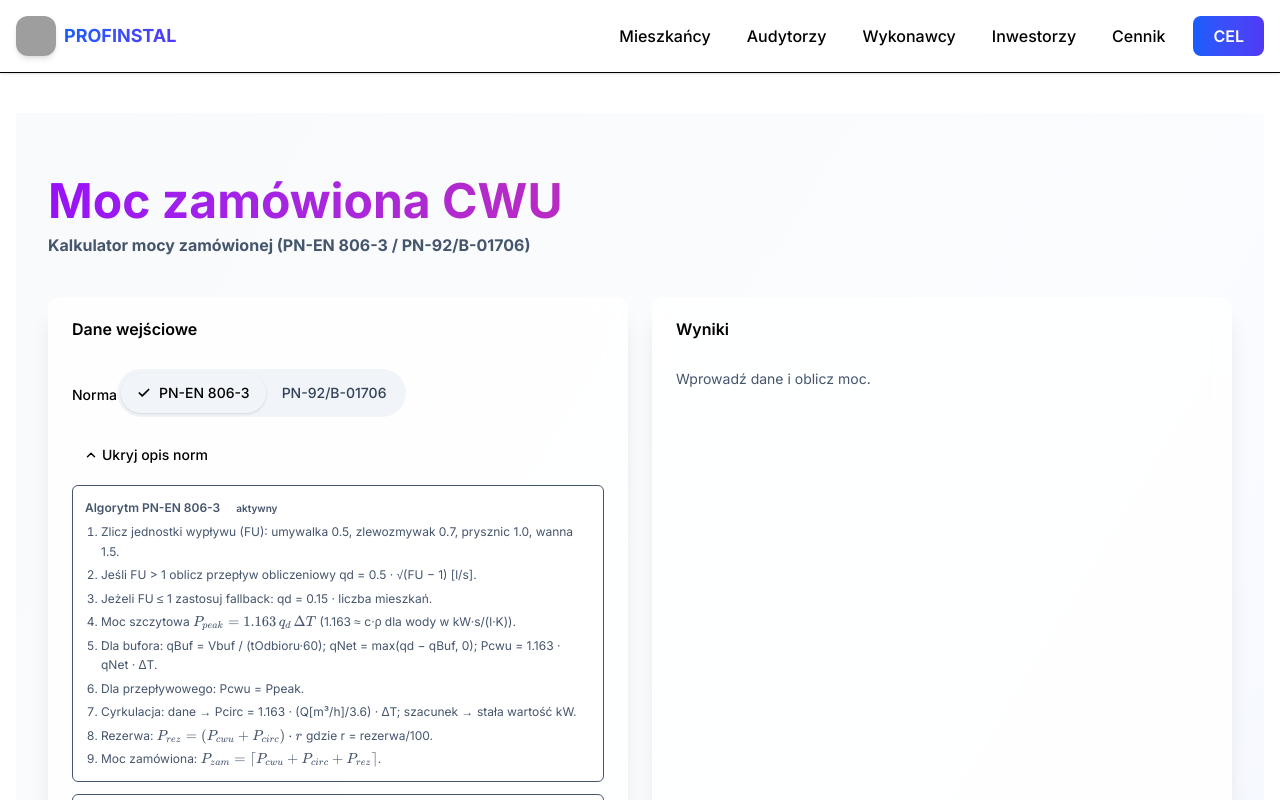
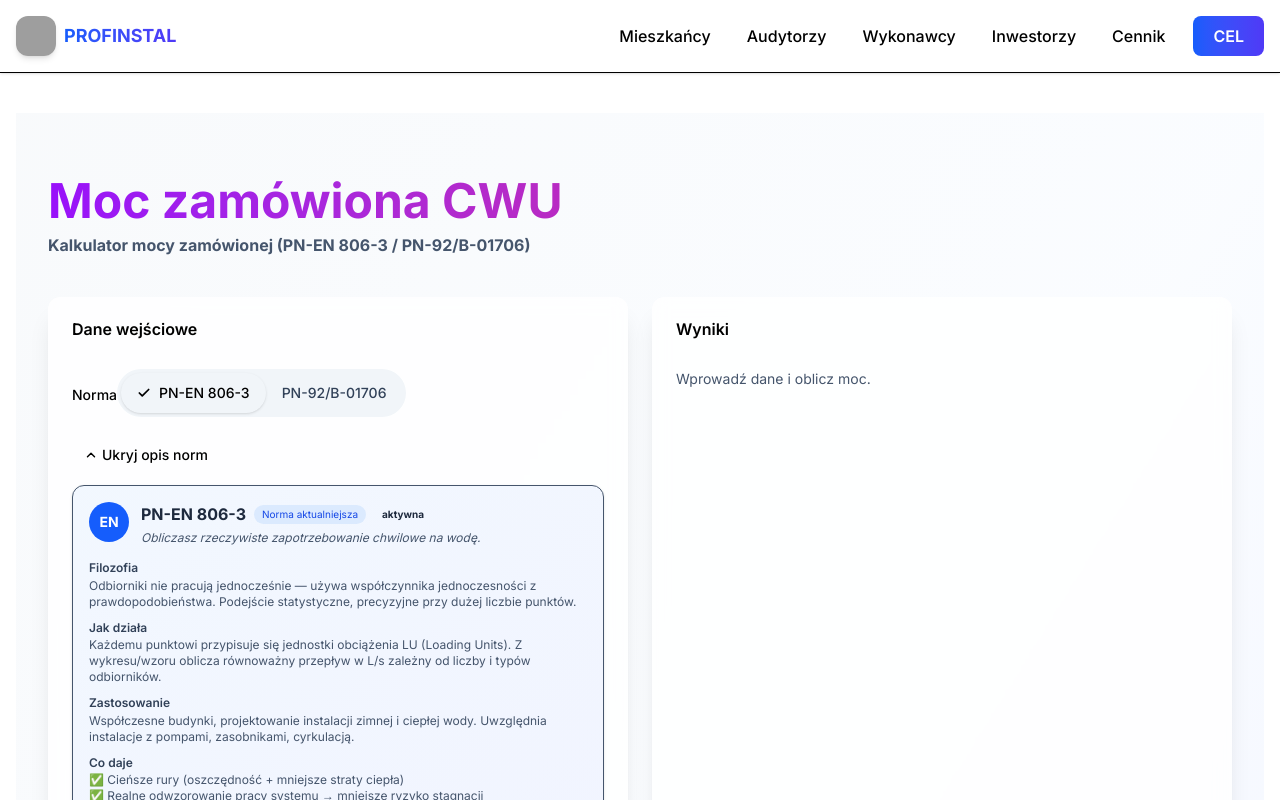
Before and after one commit to maciejslusarczykprofinstal/CWUv6, a Next.js app: page /audytorzy/moc-zamowiona in a window 1280 px wide. Both pictures are taken after a click on the button "Pokaż opis algorytmów". Shown: the top 800 px of the page. Built offline with nearby package versions, Linux system fonts and the light colour scheme; grey boxes are pictures that could not be loaded.

Commit message:
docs(moc-zamowiona): rozbudowane wizualnie opisy filozofii i zastosowania obu norm

```diff
--- a/src/app/audytorzy/moc-zamowiona/page.tsx
+++ b/src/app/audytorzy/moc-zamowiona/page.tsx
@@ -247,13 +247,42 @@ export default function MocZamowionaPage() {
                   </Button>
                 </div>
                 {showNormInfo && (
-                <div className="mt-3 space-y-3 text-xs leading-relaxed text-slate-600 dark:text-slate-300">
-                  <div className="border rounded-md p-3 bg-white/70 dark:bg-slate-900/50">
-                    <div className="font-semibold mb-1 flex items-center gap-2">
-                      <span>Algorytm PN-EN 806-3</span>
-                      {standard === 'PN_EN_806_3' && <span className="inline-block px-2 py-0.5 text-[10px] rounded-full bg-primary/15 text-primary">aktywny</span>}
+                <div className="mt-3 space-y-4 text-xs leading-relaxed text-slate-600 dark:text-slate-300">
+                  {/* PN-EN 806-3 */}
+                  <div className="border rounded-xl p-4 bg-gradient-to-br from-blue-50/80 to-indigo-50/80 dark:from-slate-800/60 dark:to-indigo-900/20 shadow-sm">
+                    <div className="flex items-start gap-3 mb-3">
+                      <div className="flex-shrink-0 w-10 h-10 rounded-full bg-blue-600 text-white flex items-center justify-center font-bold text-sm">
+                        EN
                       </div>
-                    <ol className="list-decimal pl-4 space-y-1">
+                      <div className="flex-1">
+                        <div className="font-bold text-base mb-1 flex items-center gap-2 text-slate-800 dark:text-slate-100">
+                          PN-EN 806-3
+                          <span className="text-[10px] font-normal px-2 py-0.5 rounded-full bg-blue-100 dark:bg-blue-900/40 text-blue-700 dark:text-blue-300">Norma aktualniejsza</span>
+                          {standard === 'PN_EN_806_3' && <span className="inline-block px-2 py-0.5 text-[10px] rounded-full bg-primary/15 text-primary">aktywna</span>}
+                        </div>
+                        <p className="text-xs italic text-slate-600 dark:text-slate-400">Obliczasz rzeczywiste zapotrzebowanie chwilowe na wodę.</p>
+                      </div>
+                    </div>
+                    <div className="space-y-2">
+                      <div>
+                        <div className="font-semibold text-slate-700 dark:text-slate-200">Filozofia</div>
+                        <p className="text-xs">Odbiorniki nie pracują jednocześnie — używa współczynnika jednoczesności z prawdopodobieństwa. Podejście statystyczne, precyzyjne przy dużej liczbie punktów.</p>
+                      </div>
+                      <div>
+                        <div className="font-semibold text-slate-700 dark:text-slate-200">Jak działa</div>
+                        <p className="text-xs">Każdemu punktowi przypisuje się jednostki obciążenia LU (Loading Units). Z wykresu/wzoru oblicza równoważny przepływ w L/s zależny od liczby i typów odbiorników.</p>
+                      </div>
+                      <div>
+                        <div className="font-semibold text-slate-700 dark:text-slate-200">Zastosowanie</div>
+                        <p className="text-xs">Współczesne budynki, projektowanie instalacji zimnej i ciepłej wody. Uwzględnia instalacje z pompami, zasobnikami, cyrkulacją.</p>
+                      </div>
+                      <div>
+                        <div className="font-semibold text-slate-700 dark:text-slate-200">Co daje</div>
+                        <p className="text-xs">✅ Cieńsze rury (oszczędność + mniejsze straty ciepła)<br/>✅ Realne odwzorowanie pracy systemu → mniejsze ryzyko stagnacji</p>
+                      </div>
+                      <details className="mt-2">
+                        <summary className="font-semibold cursor-pointer text-slate-700 dark:text-slate-200 hover:text-blue-600">Algorytm krok po kroku</summary>
+                        <ol className="list-decimal pl-4 space-y-1 mt-2">
                           <li>Zlicz jednostki wypływu (FU): umywalka 0.5, zlewozmywak 0.7, prysznic 1.0, wanna 1.5.</li>
                           <li>Jeśli FU &gt; 1 oblicz przepływ obliczeniowy qd = 0.5 · √(FU − 1) [l/s].</li>
                           <li>Jeżeli FU ≤ 1 zastosuj fallback: qd = 0.15 · liczba mieszkań.</li>
@@ -264,13 +293,45 @@ export default function MocZamowionaPage() {
                           <li>Rezerwa: <KatexFormula formula="P_{rez}=(P_{cwu}+P_{circ})\cdot r" /> gdzie r = rezerwa/100.</li>
                           <li>Moc zamówiona: <KatexFormula formula="P_{zam}=\lceil P_{cwu}+P_{circ}+P_{rez} \rceil" />.</li>
                         </ol>
+                      </details>
                     </div>
-                  <div className="border rounded-md p-3 bg-white/70 dark:bg-slate-900/50">
-                    <div className="font-semibold mb-1 flex items-center gap-2">
-                      <span>Algorytm PN-92/B-01706</span>
-                      {standard === 'PN_92_B_01706' && <span className="inline-block px-2 py-0.5 text-[10px] rounded-full bg-primary/15 text-primary">aktywny</span>}
                   </div>
-                    <ol className="list-decimal pl-4 space-y-1">
+
+                  {/* PN-92/B-01706 */}
+                  <div className="border rounded-xl p-4 bg-gradient-to-br from-amber-50/80 to-orange-50/80 dark:from-slate-800/60 dark:to-amber-900/20 shadow-sm">
+                    <div className="flex items-start gap-3 mb-3">
+                      <div className="flex-shrink-0 w-10 h-10 rounded-full bg-amber-600 text-white flex items-center justify-center font-bold text-sm">
+                        PL
+                      </div>
+                      <div className="flex-1">
+                        <div className="font-bold text-base mb-1 flex items-center gap-2 text-slate-800 dark:text-slate-100">
+                          PN-92/B-01706
+                          <span className="text-[10px] font-normal px-2 py-0.5 rounded-full bg-amber-100 dark:bg-amber-900/40 text-amber-700 dark:text-amber-300">Norma Polska starsza</span>
+                          {standard === 'PN_92_B_01706' && <span className="inline-block px-2 py-0.5 text-[10px] rounded-full bg-primary/15 text-primary">aktywna</span>}
+                        </div>
+                        <p className="text-xs italic text-slate-600 dark:text-slate-400">&bdquo;Bezpieczniej będzie przewymiarować.&rdquo;</p>
+                      </div>
+                    </div>
+                    <div className="space-y-2">
+                      <div>
+                        <div className="font-semibold text-slate-700 dark:text-slate-200">Filozofia</div>
+                        <p className="text-xs">Wartości przepływu przypisane sztywno do każdego odbiornika, potem przemnożone przez współczynnik jednoczesności. Współczynnik z tabeli zależy od łącznej liczby urządzeń.</p>
+                      </div>
+                      <div>
+                        <div className="font-semibold text-slate-700 dark:text-slate-200">Jak działa</div>
+                        <p className="text-xs">Każdy odbiornik ma określony przepływ (np. umywalka 0,07 L/s). Sumujesz przepływy i stosujesz współczynnik jednoczesności z tabeli.</p>
+                      </div>
+                      <div>
+                        <div className="font-semibold text-slate-700 dark:text-slate-200">Zastosowanie</div>
+                        <p className="text-xs">Starsze projekty w blokach, szkołach, biurach. Dużo większe średnice rur.</p>
+                      </div>
+                      <div>
+                        <div className="font-semibold text-slate-700 dark:text-slate-200">Skutek</div>
+                        <p className="text-xs">⚠️ Instalacja przewymiarowana → większe straty ciepła, więcej wody martwej w rurach</p>
+                      </div>
+                      <details className="mt-2">
+                        <summary className="font-semibold cursor-pointer text-slate-700 dark:text-slate-200 hover:text-amber-600">Algorytm krok po kroku</summary>
+                        <ol className="list-decimal pl-4 space-y-1 mt-2">
                           <li>Oblicz qMax: umywalka 0.1, zlewozmywak 0.15, prysznic 0.2, wanna 0.3 (suma) [l/s].</li>
                           <li>Wyznacz współczynnik jednoczesności k na podstawie liczby mieszkań (przedziały 5/10/20/50/100/&gt;100).</li>
                           <li>Przepływ obliczeniowy <KatexFormula formula="q_d = q_{Max} \cdot k" />.</li>
@@ -297,6 +358,8 @@ export default function MocZamowionaPage() {
                               <tr className="bg-slate-50 dark:bg-slate-800/40"><td className="p-1">&gt; 100</td><td className="p-1">0.25</td></tr>
                             </tbody>
                           </table>
+                        </div>
+                      </details>
                     </div>
                   </div>
                 </div>
```
Lines whose indentation alone changed are shown as unchanged.
